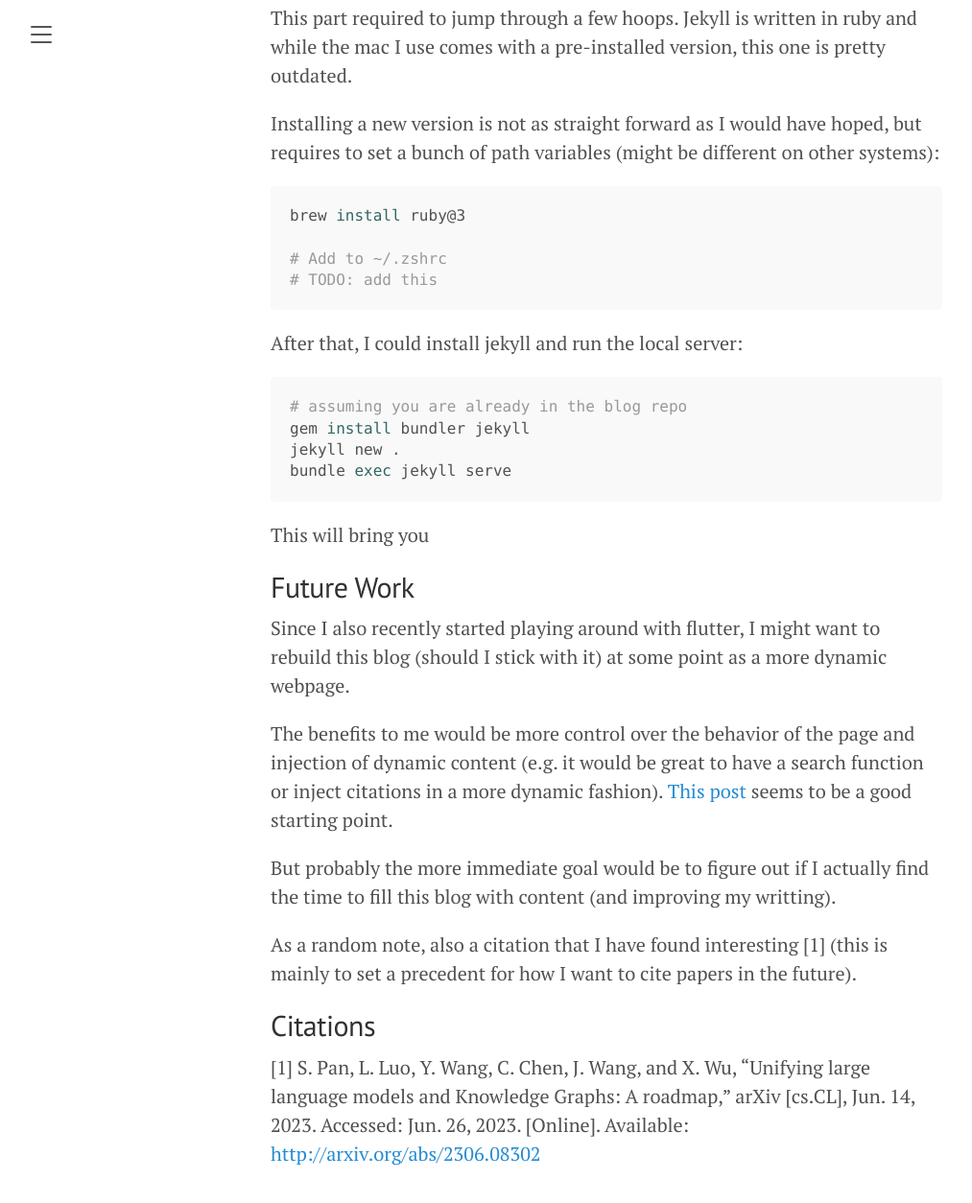
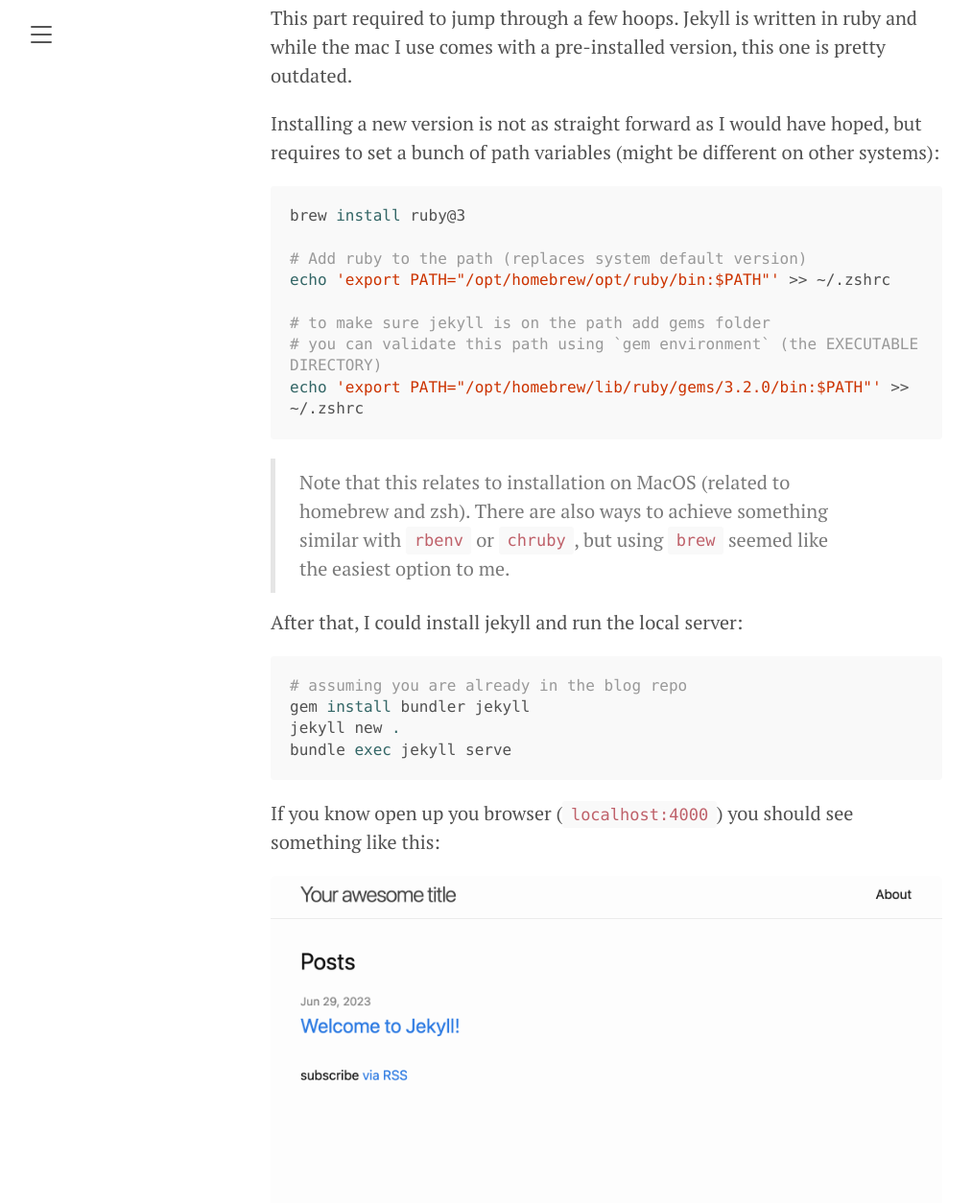
Before and after one commit to felixnext/felixnext.github.io, a Jekyll site: the page built from _posts/2023-06-27-hello-world.markdown, in a window 1280 px wide and 1400 px high, scrolled down 1497 px. Shown: the top 1254 px of the window at 96% size, without its empty margins (8-1021 px from the left). Built offline with Jekyll 4.4.1, drawn with Linux system fonts in a browser that asks for light colours; comment, search, counter and statistics services are not loaded; some of the changed text lies outside the part shown.

Commit message:
Write: Added images / completed structure of post / added some fixes to layout (sidebar)

````diff
--- a/_config.yml
+++ b/_config.yml
@@ -1,12 +1,13 @@
 # Setup
 title: Felix's Blog
-tagline: Notes on interesting stuff
+tagline: Thoughts on tech & society
 description: >- # this means to ignore newlines until "baseurl:"
   Personal ramblings about tech, life and everything in between.
   Most of the posts are mainly for my own reference and to organize my own thoughts.
 baseurl: "" # the subpath of your site, e.g. /blog
 url: "https://blog.felixnext.xyz" # the base hostname & protocol for your site, e.g. http://example.com
 github_username:  felixnext
+github_repo: felixnext.github.io
 paginate: 1
 permalink: pretty
 
--- a/_includes/sidebar.html
+++ b/_includes/sidebar.html
@@ -25,7 +25,7 @@
            {% endif %}
          {% endfor %}
 
-         <a class="sidebar-nav-item" href="{{ site.github.repo }}">GitHub project</a>
+         <a class="sidebar-nav-item" href="https://github.com/{{ site.github_username }}/{{ site.github_repo }}">GitHub project</a>
          <span class="sidebar-nav-item">Currently v{{ site.version }}</span>
        </nav>
 
--- a/_posts/2023-06-27-hello-world.markdown
+++ b/_posts/2023-06-27-hello-world.markdown
@@ -57,9 +57,17 @@
 ```bash
 brew install ruby@3
 
-# Add to ~/.zshrc
-# TODO: add this
+# Add ruby to the path (replaces system default version)
+echo 'export PATH="/opt/homebrew/opt/ruby/bin:$PATH"' >> ~/.zshrc
+
+# to make sure jekyll is on the path add gems folder
+# you can validate this path using `gem environment` (the EXECUTABLE DIRECTORY)
+echo 'export PATH="/opt/homebrew/lib/ruby/gems/3.2.0/bin:$PATH"' >> ~/.zshrc
 ```
+
+> Note that this relates to installation on MacOS (related to homebrew and zsh).
+> There are also ways to achieve something similar with `rbenv` or `chruby`,
+> but using `brew` seemed like the easiest option to me.
 
 After that, I could install jekyll and run the local server:
 
@@ -70,7 +78,35 @@
 bundle exec jekyll serve
 ```
 
-This will bring you
+If you know open up you browser (`localhost:4000`) you should see something like
+this:
+
+![jekyll default page](/assets/imgs/hello-world/jekyll.png)
+
+Before moving on it is worth taking some time to understand the folder structure.
+It should look like this:
+
+![jekyll folder structure](/assets/imgs/hello-world/jekyll-folder.png)
+
+TODO
+
+The final thing to do is to connect the github pages to my domain.
+TODO
+
+
+## Iterations
+
+### 1. Adding a Theme
+
+TODO
+
+### 2. Add Disqus Comments
+
+TODO
+
+### 3. Creating Posts
+
+TODO
 
 
 ## Future Work
````
Also changed, not shown: assets/imgs/hello-world/jekyll-folder.png (added), assets/imgs/hello-world/jekyll.png (added), 1 other file.
